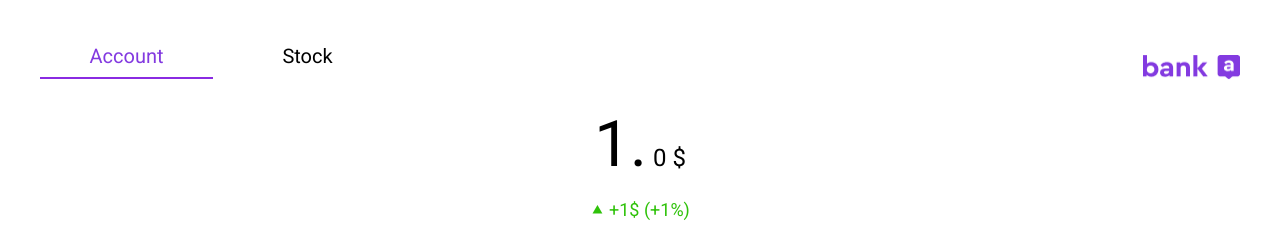
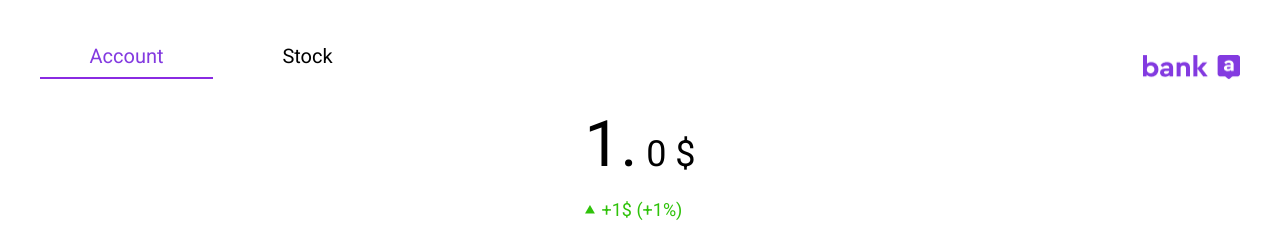
Before and after one commit to shakompk1/Online_Investment, a React (Create React App) app: page /account in a window 1280 px wide. Shown: the top 225 px of the page. Built offline with nearby package versions, Linux system fonts and the light colour scheme; no server answers.

Commit message:
update style AccountStockComp

```diff
--- a/src/Account/AccountHeader.js
+++ b/src/Account/AccountHeader.js
@@ -9,7 +9,7 @@ export const PriceP = styled.p`
     color: #000000;
 `
 export const PriceSpan = styled.span`
-    font-size: 24px`
+    font-size: 36px`
 
 class AccountHeader extends React.Component{
     state = {
--- a/src/AccountStockElement.js
+++ b/src/AccountStockElement.js
@@ -37,6 +37,7 @@ margin: 0;
 
 display: flex;
 align-items: center;
+text-overflow: clip;
 
 color: #000000`
 
@@ -59,8 +60,8 @@ font-family: Roboto;
 font-size: 18px;
 
 display: flex;
-margin: 0;
 align-items: center;
+padding-right: 15px;
 
 color: #2FC20A`
 
@@ -71,6 +72,7 @@ line-height: 10px;
 
 display: flex;
 align-items: center;
+padding-right: 15px;
 
 color: #FF2C2C`
 
```
